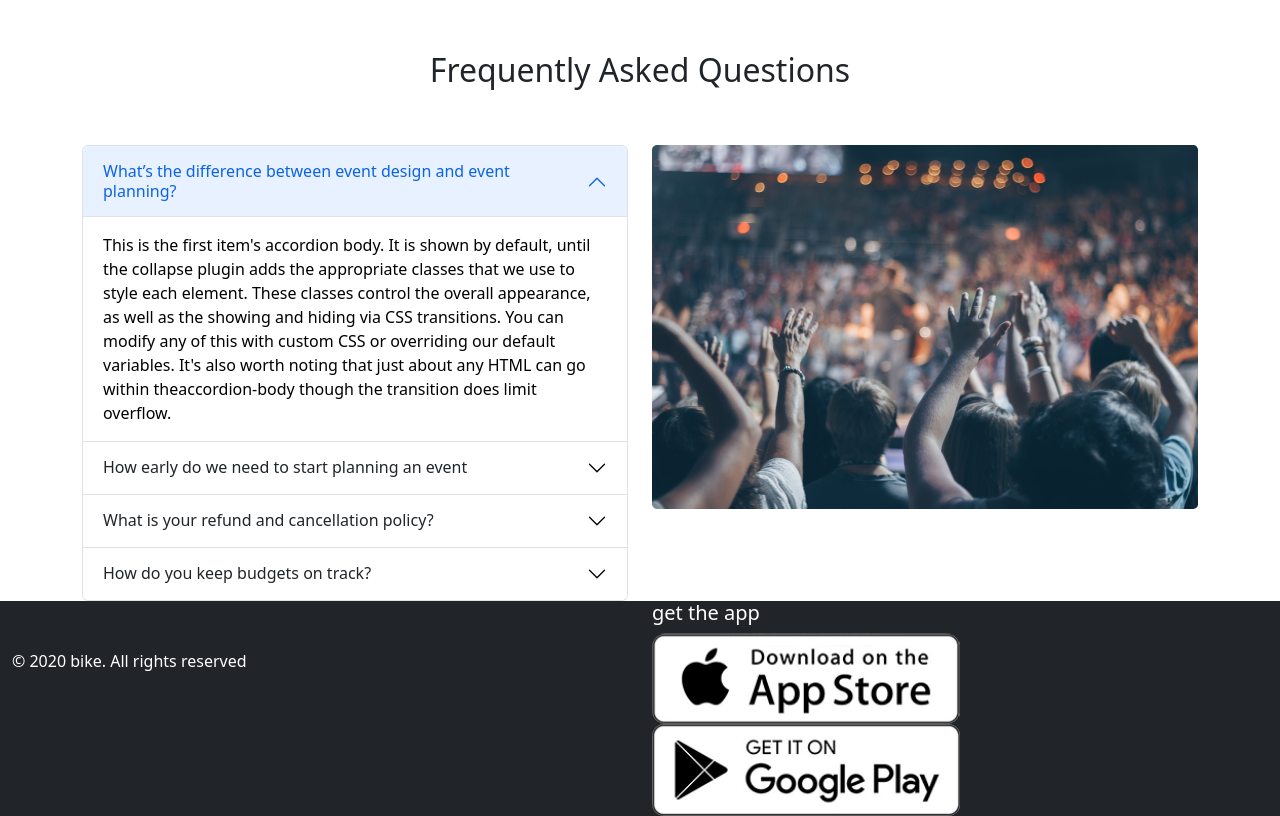
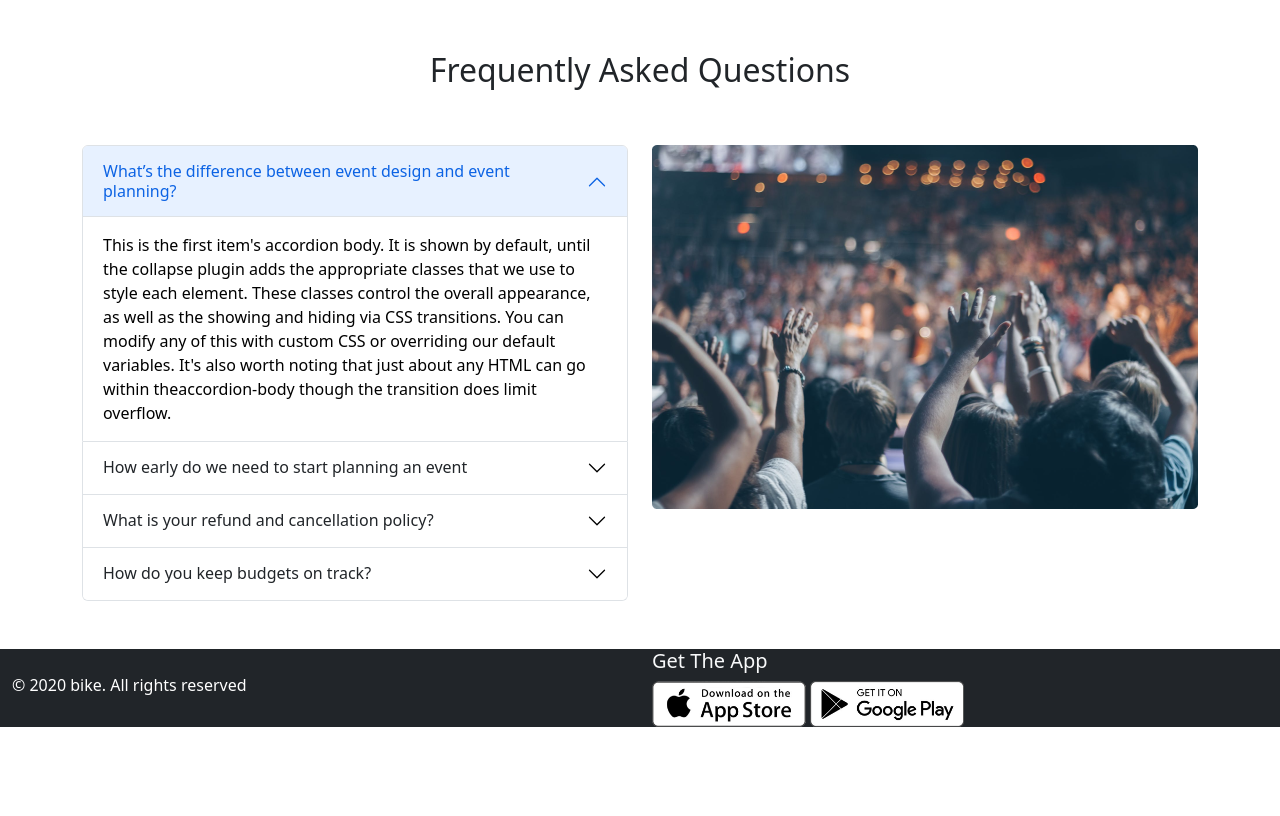
Before and after one commit to nasimbillah269/convention-center, a plain HTML site: page index.html in a window 1280 px wide. Shown: the part 2112-2928 px from the top of the page. After the commit the page ends 2839 px from the top, so only its background shows below. Drawn offline with nearby package versions, Linux system fonts and the light colour scheme.

Commit message:
finish commit

```diff
--- a/index.html
+++ b/index.html
@@ -13,7 +13,7 @@
 
 <body>
     <header>
-        <nav class="navbar navbar-expand-lg bg-light " class="d-flex justify-content-center">
+        <nav class="navbar navbar-expand-lg bg-light ">
             <div class="container-fluid ">
                 <a class="navbar-brand" href="#">Abacus Convention Center
                 </a>
@@ -23,7 +23,7 @@
                     <span class="navbar-toggler-icon"></span>
                 </button>
                 <div class="collapse navbar-collapse" id="navbarNavDropdown">
-                    <ul class="navbar-nav">
+                    <ul class="navbar-nav ">
                         <li class="nav-item">
                             <a class="nav-link active" aria-current="page" href="#">Home</a>
                         </li>
@@ -36,7 +36,6 @@
                         <li class="nav-item">
                             <a class="nav-link" href="#">Subscribe</a>
                         </li>
-
                     </ul>
                 </div>
             </div>
@@ -409,15 +408,15 @@
         </div>
     </section>
 
-    <footer class="container-fluid bg-dark  ">
+    <footer class="container-fluid bg-dark mt-5 ">
         <div class="row">
-            <div class="col ">
-                <p class="text-white mt-5">© 2020 bike. All rights reserved</p>
+            <div class="col align-items-center ">
+                <p class="text-white mt-4">© 2020 bike. All rights reserved</p>
             </div>
             <div class="col">
-                <h5 class="text-white text-info">get the app</h5>
-                <img class="img-fluid w-50" src="images/app-store.png" alt="">
-                <img class="img-fluid w-50" src="images/play-store.png" alt="">
+                <h5 class="text-light">Get The App</h5>
+                <img class="img-fluid w-25" src="images/app-store.png" alt="">
+                <img class="img-fluid w-25" src="images/play-store.png" alt="">
             </div>
         </div>
     </footer>
```
